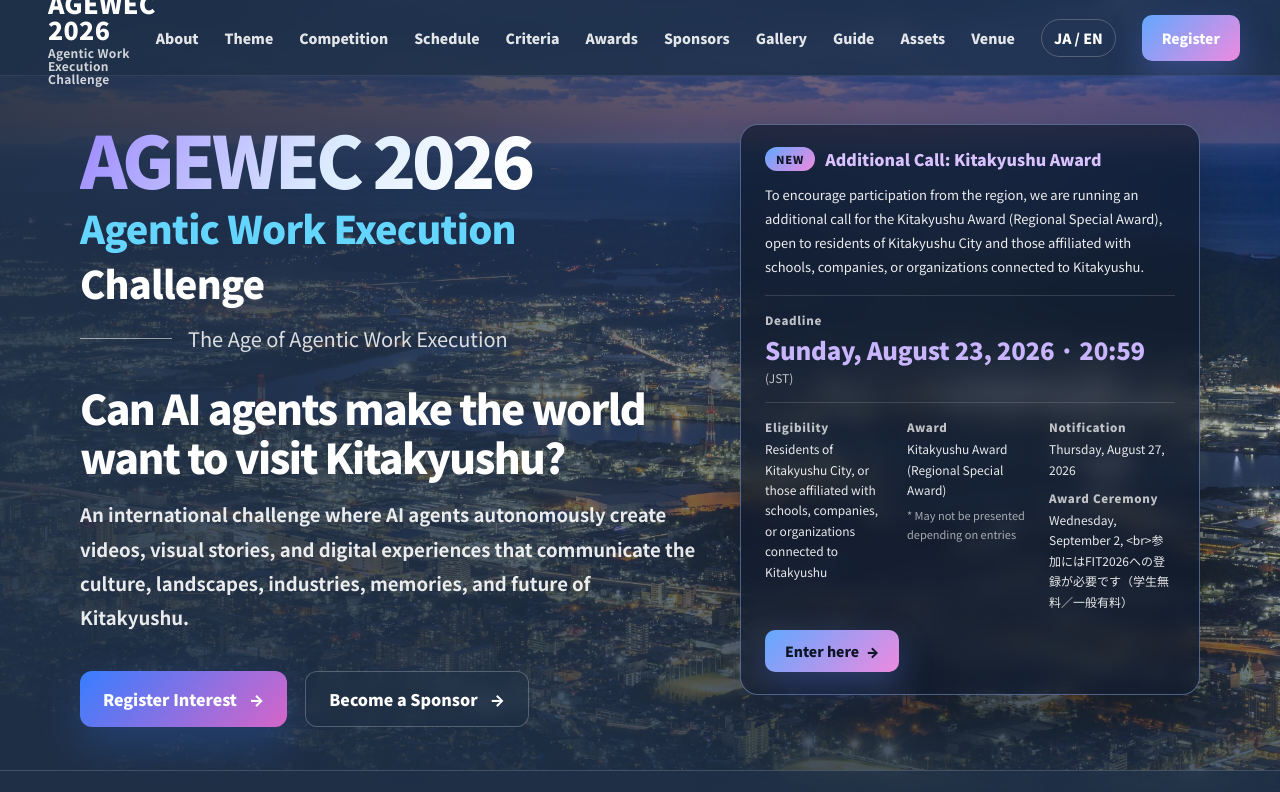
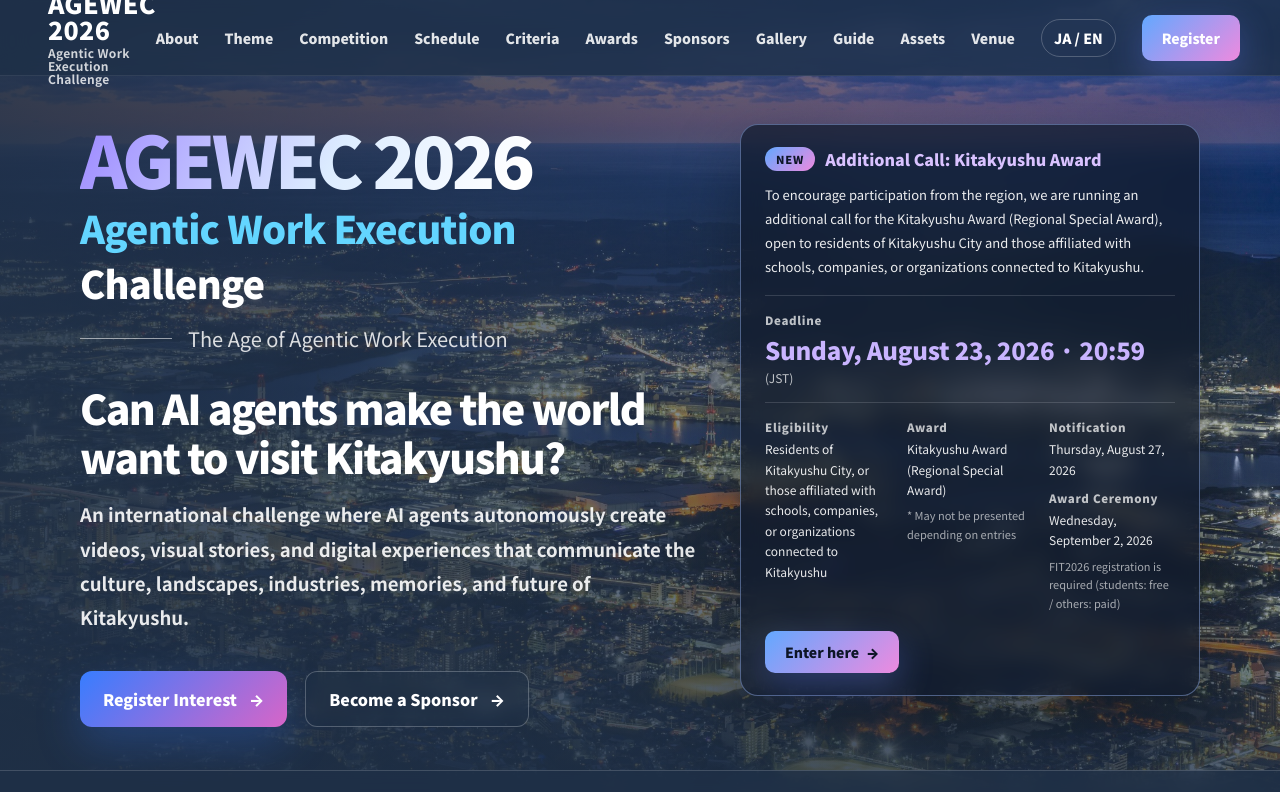
Before and after one commit to shunokuhara/agewec-site, a website: page public/2026/index.html in a window 1280 px wide. Shown: the top 792 px of the page. Drawn offline with Linux system fonts and the light colour scheme.

Commit message:
Update index.html

```diff
--- a/public/2026/index.html
+++ b/public/2026/index.html
@@ -191,8 +191,9 @@
           <div>
             <div class="hn-label" data-ja="結果通知" data-en="Notification">結果通知</div>
             <p data-ja="2026年8月27日（木）" data-en="Thursday, August 27, 2026">2026年8月27日（木）</p>
-            <div class="hn-label" style="margin-top:10px" data-ja="授賞式" data-en="Award Ceremony">授賞式</div>
-            <p data-ja="2026年9月2日（水）" data-en="Wednesday, September 2, <br>参加にはFIT2026への登録が必要です（学生無料／一般有料）"data-en="Wednesday, September 2, 2026<br>FIT2026 registration is required (students: free / others: paid)">2026年9月2日（水）<br>参加にはFIT2026への登録が必要です（学生無料／一般有料）</p>
+            <div class="hn-label" style=" margin-top:10px" data-ja="授賞式" data-en="Award Ceremony">授賞式</div>
+            <p data-ja="2026年9月2日（水）" data-en="Wednesday, September 2, 2026">2026年9月2日（水）</p>
+            <p class="hn-note" data-ja="参加にはFIT2026への登録が必要です（学生無料／一般有料）" data-en="FIT2026 registration is required (students: free / others: paid)">参加にはFIT2026への登録が必要です（学生無料／一般有料）</p>
           </div>
         </div>
 
```
